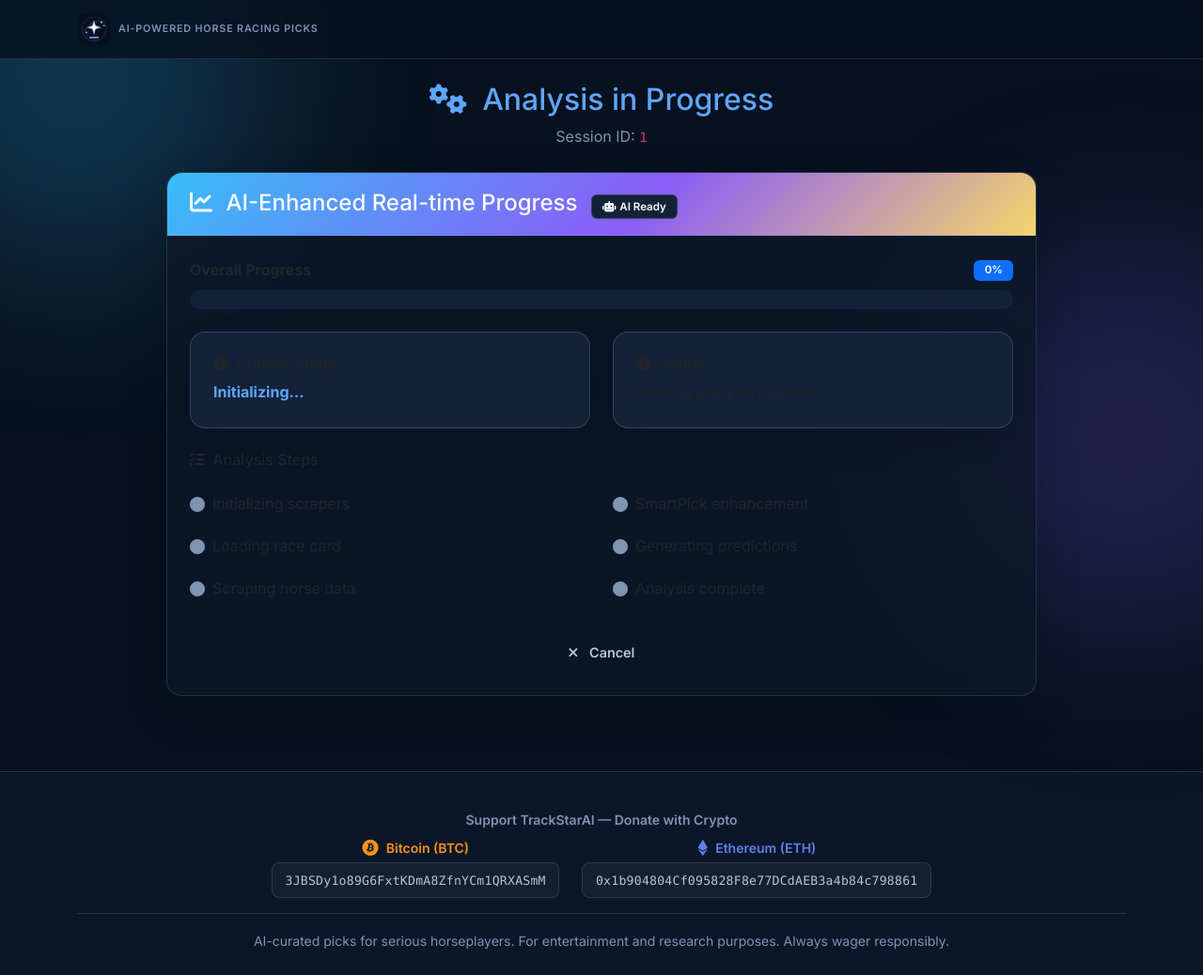
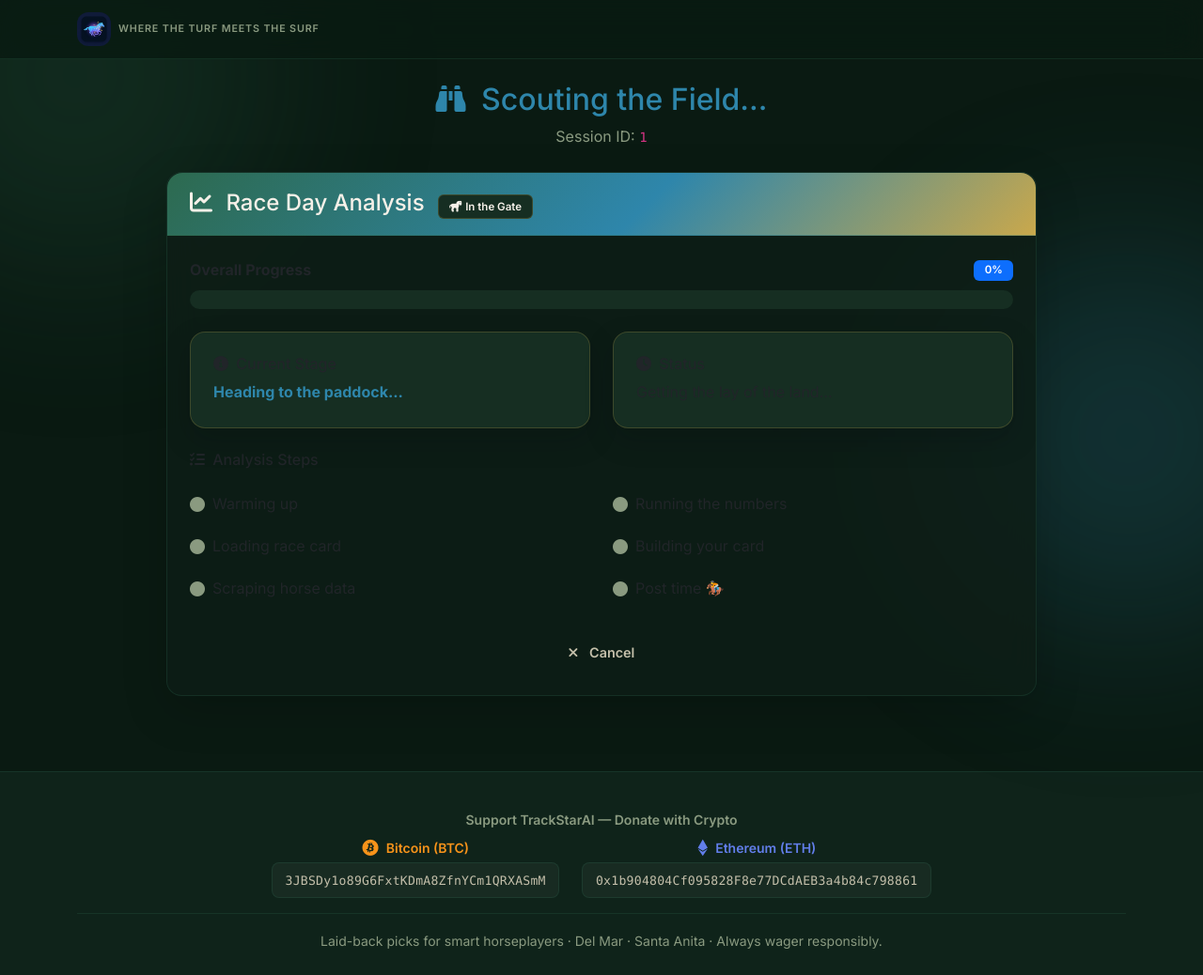
Before and after one commit to SyN415/del-mar-race-analyzer, a FastAPI app: page /progress/1 in a window 1280 px wide. Shown: the whole page at 94% size. Run offline with FastAPI, Linux system fonts and the light colour scheme; some libraries are stand-ins or nearby versions.

Commit message:
feat(ui): refresh app branding and redesign templates with new turf-and-surf theme
- replace the old electric blue and violet palette with turf green, pacific teal, and mission gold
- update global styles, hero treatment, navbar, cards, buttons, tables, and form focus states
- redesign base, landing, login, curated card, record, error, and progress templates
- add new logo, hero background, favicon, and racing-themed copy across the UI
- remove remaining old palette references for a consistent visual refresh

```diff
--- a/static/css/style.css
+++ b/static/css/style.css
@@ -1,35 +1,35 @@
-/* TrackStarAI – Premium Design System */
+/* TrackStarAI – Del Mar Turf & Surf Design System */
 
 :root {
-    --bg-primary: #07111f;
-    --bg-secondary: #0b1728;
-    --bg-tertiary: #132238;
-    --bg-card: rgba(12, 24, 41, 0.76);
-    --bg-hover: #1b3152;
+    --bg-primary: #0a1a12;
+    --bg-secondary: #0f231a;
+    --bg-tertiary: #162e22;
+    --bg-card: rgba(14, 30, 22, 0.82);
+    --bg-hover: #1e3d2a;
 
-    --accent-primary: #60a5fa;
-    --accent-primary-hover: #8b5cf6;
-    --accent-secondary: #c084fc;
-    --accent-success: #22c55e;
-    --accent-warning: #f5d56b;
-    --accent-danger: #ef4444;
-    --accent-info: #22d3ee;
+    --accent-primary: #2E86AB;
+    --accent-primary-hover: #2D6A4F;
+    --accent-secondary: #C9A84C;
+    --accent-success: #2D6A4F;
+    --accent-warning: #C9A84C;
+    --accent-danger: #C1666B;
+    --accent-info: #2E86AB;
 
-    --text-primary: #f8fafc;
-    --text-secondary: #b6c4da;
-    --text-muted: #7f93b2;
+    --text-primary: #f5f0e8;
+    --text-secondary: #c4bfaa;
+    --text-muted: #8a9a80;
 
-    --border-primary: rgba(150, 170, 205, 0.18);
-    --border-accent: rgba(170, 189, 224, 0.22);
+    --border-primary: rgba(45, 106, 79, 0.25);
+    --border-accent: rgba(201, 168, 76, 0.22);
 
-    --gradient-primary: linear-gradient(135deg, #38bdf8 0%, #8b5cf6 55%, #f5d56b 100%);
-    --gradient-success: linear-gradient(135deg, #22c55e 0%, #22d3ee 100%);
-    --gradient-hero: radial-gradient(circle at top left, rgba(56, 189, 248, 0.18) 0%, transparent 38%),
-        radial-gradient(circle at top right, rgba(192, 132, 252, 0.16) 0%, transparent 34%),
-        radial-gradient(circle at bottom center, rgba(245, 213, 107, 0.08) 0%, transparent 32%);
+    --gradient-primary: linear-gradient(135deg, #2D6A4F 0%, #2E86AB 55%, #C9A84C 100%);
+    --gradient-success: linear-gradient(135deg, #2D6A4F 0%, #2E86AB 100%);
+    --gradient-hero: radial-gradient(circle at top left, rgba(45, 106, 79, 0.22) 0%, transparent 38%),
+        radial-gradient(circle at top right, rgba(46, 134, 171, 0.16) 0%, transparent 34%),
+        radial-gradient(circle at bottom center, rgba(201, 168, 76, 0.10) 0%, transparent 32%);
 
     --glass: rgba(255, 255, 255, 0.04);
-    --glass-border: rgba(255, 255, 255, 0.08);
+    --glass-border: rgba(255, 255, 255, 0.07);
     --radius: 16px;
     --radius-lg: 24px;
 }
@@ -65,13 +65,13 @@ body::after {
 body::before {
     top: -8rem;
     left: -8rem;
-    background: #38bdf8;
+    background: #2D6A4F;
 }
 
 body::after {
     right: -8rem;
     bottom: 8rem;
-    background: #8b5cf6;
+    background: #2E86AB;
 }
 
 .container { position: relative; z-index: 1; }
@@ -211,7 +210,7 @@ main.container {
 
 /* ── Navigation ── */
 .navbar {
-    background: rgba(7, 17, 31, 0.8) !important;
+    background: rgba(10, 26, 18, 0.85) !important;
     backdrop-filter: blur(20px) saturate(1.4);
     border-bottom: 1px solid var(--border-primary);
 }
--- a/templates/base.html
+++ b/templates/base.html
@@ -15,7 +15,8 @@
     <!-- Font Awesome -->
     <link href="https://cdnjs.cloudflare.com/ajax/libs/font-awesome/6.4.0/css/all.min.css" rel="stylesheet">
     <!-- Custom CSS -->
-    <link href="/static/css/style.css?v=4.2.0" rel="stylesheet">
+    <link href="/static/css/style.css?v=5.0.0" rel="stylesheet">
+    <link rel="icon" type="image/jpeg" href="/static/img/asset5.jpg">
 
     {% block extra_head %}{% endblock %}
 </head>
@@ -24,10 +25,10 @@
     <nav class="navbar navbar-expand-lg navbar-dark">
         <div class="container">
             <a class="navbar-brand d-flex align-items-center gap-2" href="/">
-                <img src="/static/img/trackstar-mark.svg" alt="{{ brand_name }}" class="brand-logo">
+                <img src="/static/img/asset1.jpg" alt="{{ brand_name }}" class="brand-logo">
                 <span class="brand-wordmark">
                     <span>{{ brand_name }}</span>
-                    <span class="brand-submark">AI-Powered Horse Racing Picks</span>
+                    <span class="brand-submark">Where the Turf Meets the Surf</span>
                 </span>
             </a>
             {% if user_role == 'admin' %}
@@ -78,7 +79,7 @@
             </div>
             <div class="text-center">
                 <p class="mb-1 small fw-medium">{{ brand_name }}</p>
-                <small>AI-curated picks for serious horseplayers. For entertainment and research purposes. Always wager responsibly.</small>
+                <small>Laid-back picks for smart horseplayers · Del Mar · Santa Anita · Always wager responsibly.</small>
             </div>
         </div>
     </footer>
--- a/templates/progress.html
+++ b/templates/progress.html
@@ -8,8 +8,8 @@
         <!-- Header -->
         <div class="text-center mb-4">
             <h2 class="text-primary">
-                <i class="fas fa-cogs me-2"></i>
-                Analysis in Progress
+                <i class="fas fa-binoculars me-2"></i>
+                Scouting the Field...
             </h2>
             <p class="text-muted">Session ID: <code>{{ session_id }}</code></p>
         </div>
@@ -19,9 +19,9 @@
             <div class="card-header bg-gradient-primary text-white">
                 <h4 class="card-title mb-0">
                     <i class="fas fa-chart-line me-2"></i>
-                    AI-Enhanced Real-time Progress
+                    Race Day Analysis
                     <span class="badge bg-light text-primary ms-2" id="ai-status-badge">
-                        <i class="fas fa-robot me-1"></i>AI Ready
+                        <i class="fas fa-horse me-1"></i>In the Gate
                     </span>
                 </h4>
             </div>
@@ -49,7 +49,7 @@
                                     Current Stage
                                 </h6>
                                 <p id="currentStage" class="card-text text-primary fw-bold">
-                                    Initializing...
+                                    Heading to the paddock...
                                 </p>
                             </div>
                         </div>
@@ -62,7 +62,7 @@
                                     Status
                                 </h6>
                                 <p id="statusMessage" class="card-text">
-                                    Starting analysis pipeline...
+                                    Getting the lay of the land...
                                 </p>
                             </div>
                         </div>
@@ -80,7 +80,7 @@
                             <ul class="list-group list-group-flush">
                                 <li class="list-group-item d-flex align-items-center" id="step-initializing">
                                     <i class="fas fa-circle text-muted me-2"></i>
-                                    <span>Initializing scrapers</span>
+                                    <span>Warming up</span>
                                 </li>
                                 <li class="list-group-item d-flex align-items-center" id="step-race-card">
                                     <i class="fas fa-circle text-muted me-2"></i>
@@ -96,15 +96,15 @@
                             <ul class="list-group list-group-flush">
                                 <li class="list-group-item d-flex align-items-center" id="step-smartpick">
                                     <i class="fas fa-circle text-muted me-2"></i>
-                                    <span>SmartPick enhancement</span>
+                                    <span>Running the numbers</span>
                                 </li>
                                 <li class="list-group-item d-flex align-items-center" id="step-predictions">
                                     <i class="fas fa-circle text-muted me-2"></i>
-                                    <span>Generating predictions</span>
+                                    <span>Building your card</span>
                                 </li>
                                 <li class="list-group-item d-flex align-items-center" id="step-complete">
                                     <i class="fas fa-circle text-muted me-2"></i>
-                                    <span>Analysis complete</span>
+                                    <span>Post time 🏇</span>
                                 </li>
                             </ul>
                         </div>
```
Also changed, not shown: other parts of static/css/style.css (+30 -30 lines), templates/curated_card.html (+48 -48 lines), templates/error.html (+4 -4 lines), templates/landing.html (+30 -30 lines), templates/login.html (+5 -5 lines), templates/record.html (+13 -13 lines), static/img/asset1.jpg (added), static/img/asset2.jpg (added), static/img/asset3.jpg (added), static/img/asset4a.jpg (added), static/img/asset4b.jpg (added), static/img/asset4c.jpg (added), static/img/asset5.jpg (added).
